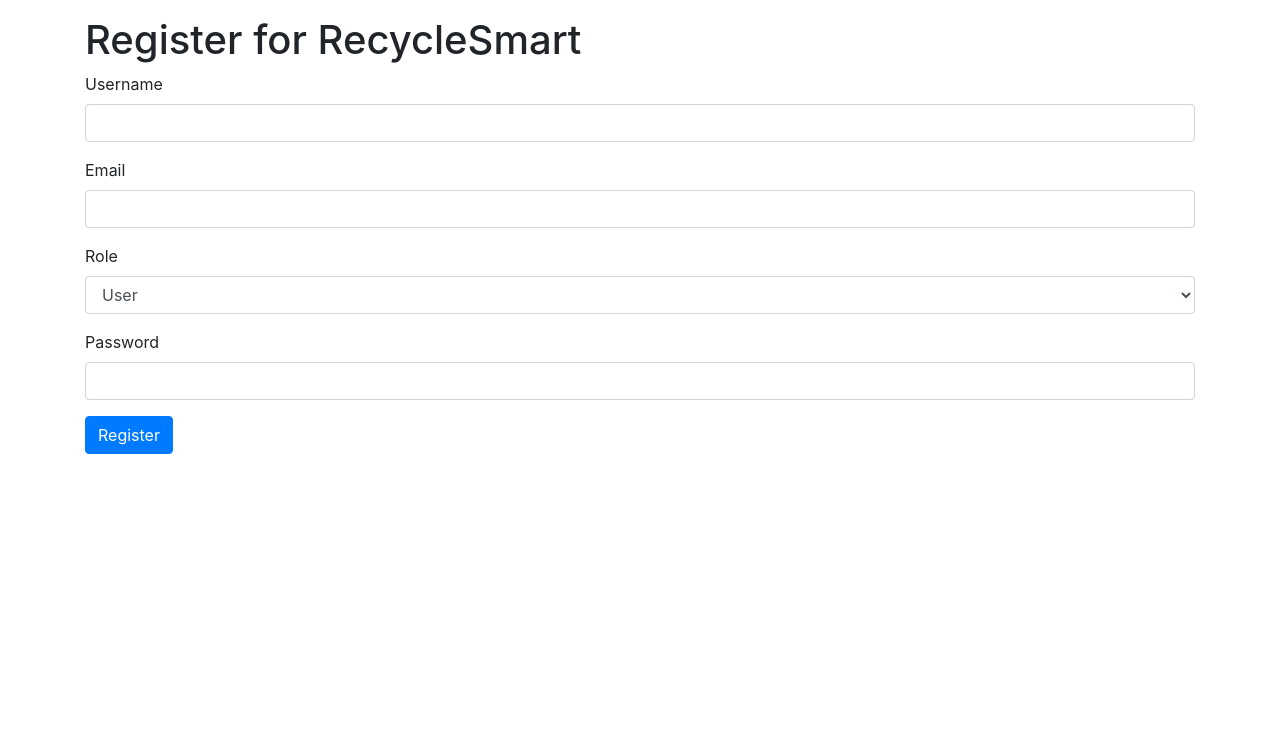
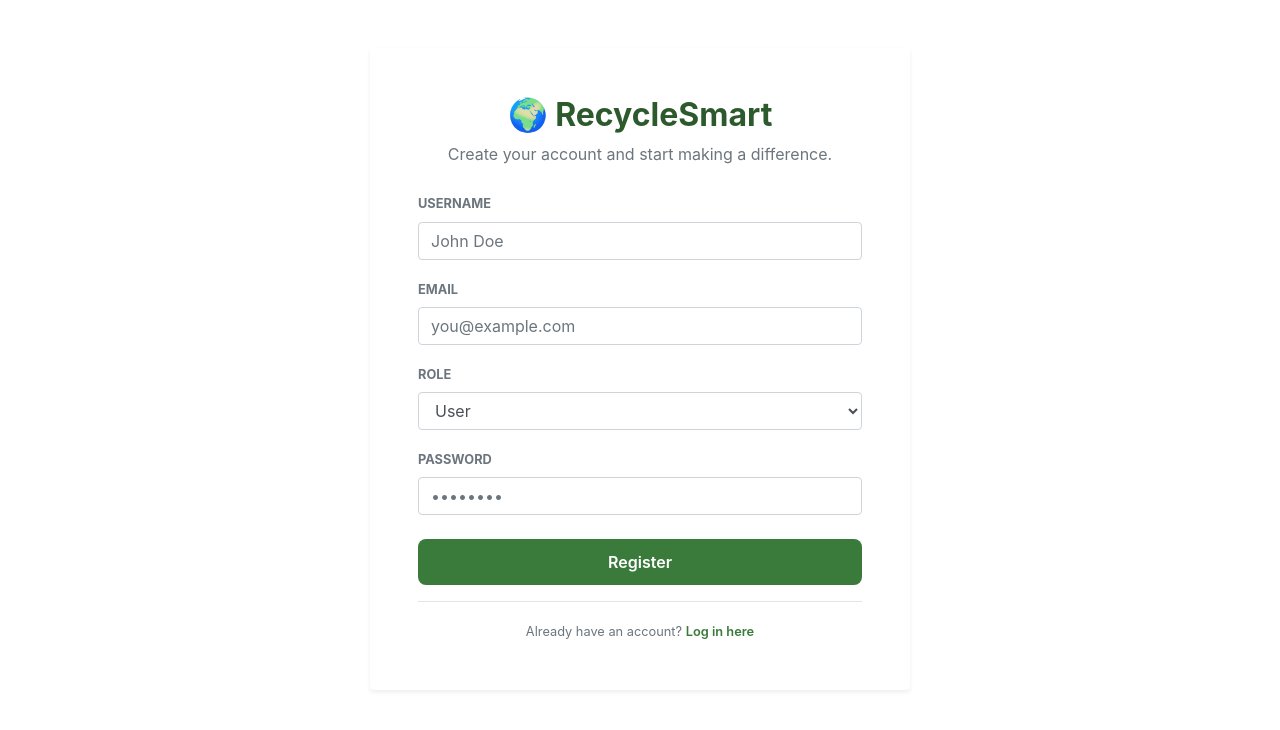
Before and after one commit to mmelokuhlemaphisa/RecycleSmart, a Flask app: page /register in a window 1280 px wide. Shown: the part 56-786 px from the top of the page. Run offline with Flask 3, Linux system fonts and the light colour scheme; some libraries are stand-ins or nearby versions.

Commit message:
feat: created the login and register pages

```diff
--- a/RecycleSmart/templates/register.html
+++ b/RecycleSmart/templates/register.html
@@ -1,26 +1,76 @@
 {% extends "layout.html" %}
-{% block title %}Register{% endblock %}
+{% block title %}Register — RecycleSmart{% endblock %}
 
 {% block content %}
-    <h1>Register for RecycleSmart</h1>
+<div class="row justify-content-center mt-5">
+  <div class="col-md-6">
+    <div class="card shadow-sm border-0">
+
+      <div class="card-body p-5">
+        <div class="text-center mb-4">
+          <h2 class="font-weight-bold" style="color: #2d5a2d;">🌍 RecycleSmart</h2>
+          <p class="text-muted">Create your account and start making a difference.</p>
+        </div>
+
         <form method="POST" action="">
           {{ form.hidden_tag() }}
+
           <div class="form-group">
-            {{ form.username.label(class="form-control-label") }}
-            {{ form.username(class="form-control") }}
+            {{ form.username.label(class="font-weight-bold text-muted small text-uppercase") }}
+            {{ form.username(class="form-control", placeholder="John Doe") }}
+            {% if form.username.errors %}
+              {% for error in form.username.errors %}
+                <small class="text-danger">{{ error }}</small>
+              {% endfor %}
+            {% endif %}
           </div>
+
           <div class="form-group">
-            {{ form.email.label(class="form-control-label") }}
-            {{ form.email(class="form-control") }}
+            {{ form.email.label(class="font-weight-bold text-muted small text-uppercase") }}
+            {{ form.email(class="form-control", placeholder="you@example.com") }}
+            {% if form.email.errors %}
+              {% for error in form.email.errors %}
+                <small class="text-danger">{{ error }}</small>
+              {% endfor %}
+            {% endif %}
           </div>
+
           <div class="form-group">
-            {{ form.role.label(class="form-control-label") }}
+            {{ form.role.label(class="font-weight-bold text-muted small text-uppercase") }}
             {{ form.role(class="form-control") }}
+            {% if form.role.errors %}
+              {% for error in form.role.errors %}
+                <small class="text-danger">{{ error }}</small>
+              {% endfor %}
+            {% endif %}
           </div>
+
           <div class="form-group">
-            {{ form.password.label(class="form-control-label") }}
-            {{ form.password(class="form-control") }}
+            {{ form.password.label(class="font-weight-bold text-muted small text-uppercase") }}
+            {{ form.password(class="form-control", placeholder="••••••••") }}
+            {% if form.password.errors %}
+              {% for error in form.password.errors %}
+                <small class="text-danger">{{ error }}</small>
+              {% endfor %}
+            {% endif %}
           </div>
-        {{ form.submit(class="btn btn-primary") }}
+
+          <div class="form-group mt-4">
+            {{ form.submit(class="btn btn-block",
+               style="background-color: #3a7a3a; color: white; font-weight: 600; border-radius: 8px; padding: 10px;") }}
+          </div>
         </form>
+
+        <hr>
+
+        <div class="text-center">
+          <small class="text-muted">Already have an account?
+            <a href="{{ url_for('login') }}" style="color: #3a7a3a; font-weight: 600;">Log in here</a>
+          </small>
+        </div>
+
+      </div>
+    </div>
+  </div>
+</div>
 {% endblock %}
```
Also changed, not shown: RecycleSmart/templates/login.html (+50 -12 lines), RecycleSmart/instance/recyclesmart.db. Lines whose indentation alone changed are shown as unchanged.
